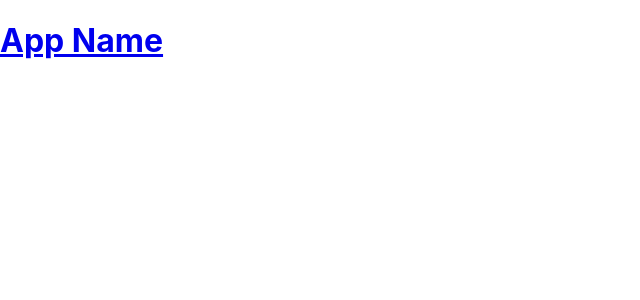
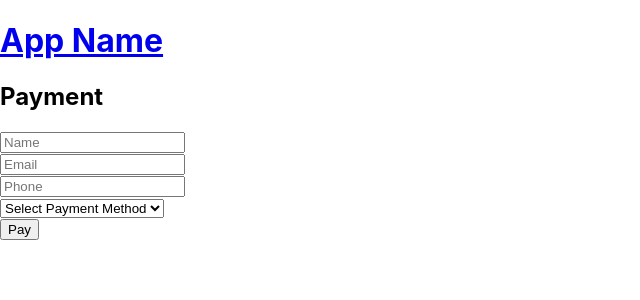
Before and after one commit to adssib/FifthDay343, a React (Create React App) app in the folder client/: page /payment/pay in a window 1280 px wide. Before the commit this address had no page. Shown: the top 300 px of the page, without its empty margins (0-640 px from the left). Built offline with nearby package versions, Linux system fonts and the light colour scheme.

Commit message:
Contact/Payment Form

```diff
--- a/client/src/App.js
+++ b/client/src/App.js
@@ -4,6 +4,8 @@ import Header from './components/Header';
 import MainPage from './components/MainPage';
 import DeliveryForm from './components/DeliveryForm';
 import QuotePage from './components/QuotePage';
+import PaymentPage from './components/PaymentPage';
+
 
 
 const App = () => {
@@ -15,6 +17,7 @@ const App = () => {
         <Route path="/" element={<MainPage />} />
         <Route path="/create-request" element={<DeliveryForm />} />
         <Route path="/quote" element={<QuotePage />} />
+        <Route path="/payment/pay" element={<PaymentPage />} />
 
       </Routes>
 
--- /dev/null
+++ b/client/src/components/PaymentPage.js
@@ -0,0 +1,92 @@
+import React, { useState } from 'react';
+import { useNavigate, useLocation } from 'react-router-dom';
+
+const PaymentPage = () => {
+  const { state } = useLocation();
+  const [name, setName] = useState('');
+  const [email, setEmail] = useState('');
+  const [phone, setPhone] = useState('');
+  const [paymentMethod, setPaymentMethod] = useState('');
+  const [status, setStatus] = useState('');
+  const navigate = useNavigate();
+
+  const handlePayment = async (e) => {
+    e.preventDefault();
+
+    if (!name || (!email && !phone)) {
+      setStatus("Please provide at least one contact detail (Email or Phone).");
+      return;
+    }
+
+    if (!paymentMethod) {
+      setStatus("Please select a payment method.");
+      return;
+    }
+
+    const paymentDetails = {
+      trackingId: state?.trackingId,  // Ensure trackingId is part of state
+      name,
+      email,
+      phone,
+      paymentMethod
+    };
+
+    console.log('Sending payment details:', paymentDetails);
+
+  };
+
+  return (
+    <div>
+      <h2>Payment</h2>
+      <form onSubmit={handlePayment}>
+        <div>
+          <input
+            type="text"
+            placeholder="Name"
+            value={name}
+            onChange={(e) => setName(e.target.value)}
+            required
+          />
+        </div>
+
+        <div>
+          <input
+            type="email"
+            placeholder="Email"
+            value={email}
+            onChange={(e) => setEmail(e.target.value)}
+          />
+        </div>
+
+        <div>
+          <input
+            type="tel"
+            placeholder="Phone"
+            value={phone}
+            onChange={(e) => setPhone(e.target.value)}
+          />
+        </div>
+
+        <div>
+          <select
+            value={paymentMethod}
+            onChange={(e) => setPaymentMethod(e.target.value)}
+            required
+          >
+            <option value="">Select Payment Method</option>
+            <option value="credit">Credit Card</option>
+            <option value="paypal">PayPal</option>
+          </select>
+        </div>
+
+        <div>
+          <button type="submit">Pay</button>
+        </div>
+      </form>
+
+      {status && <p>{status}</p>}
+    </div>
+  );
+};
+
+export default PaymentPage;
```
